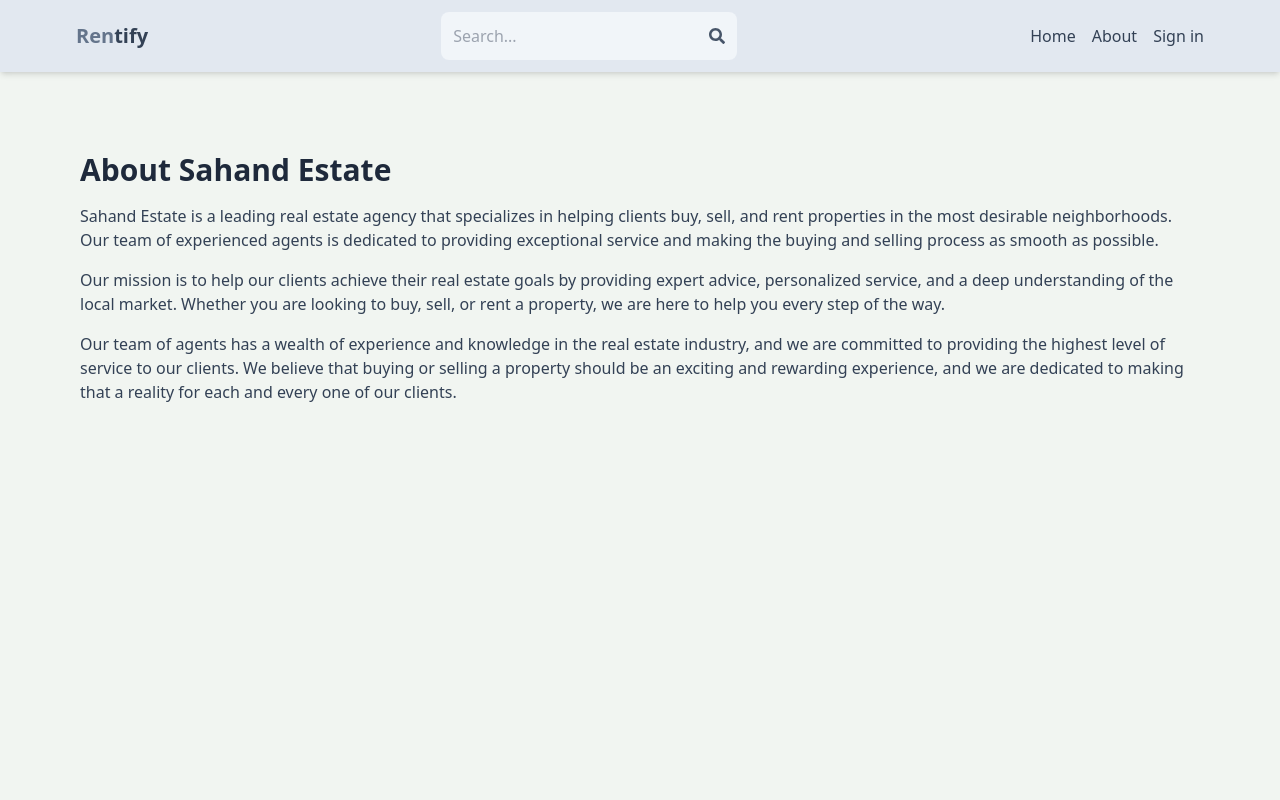
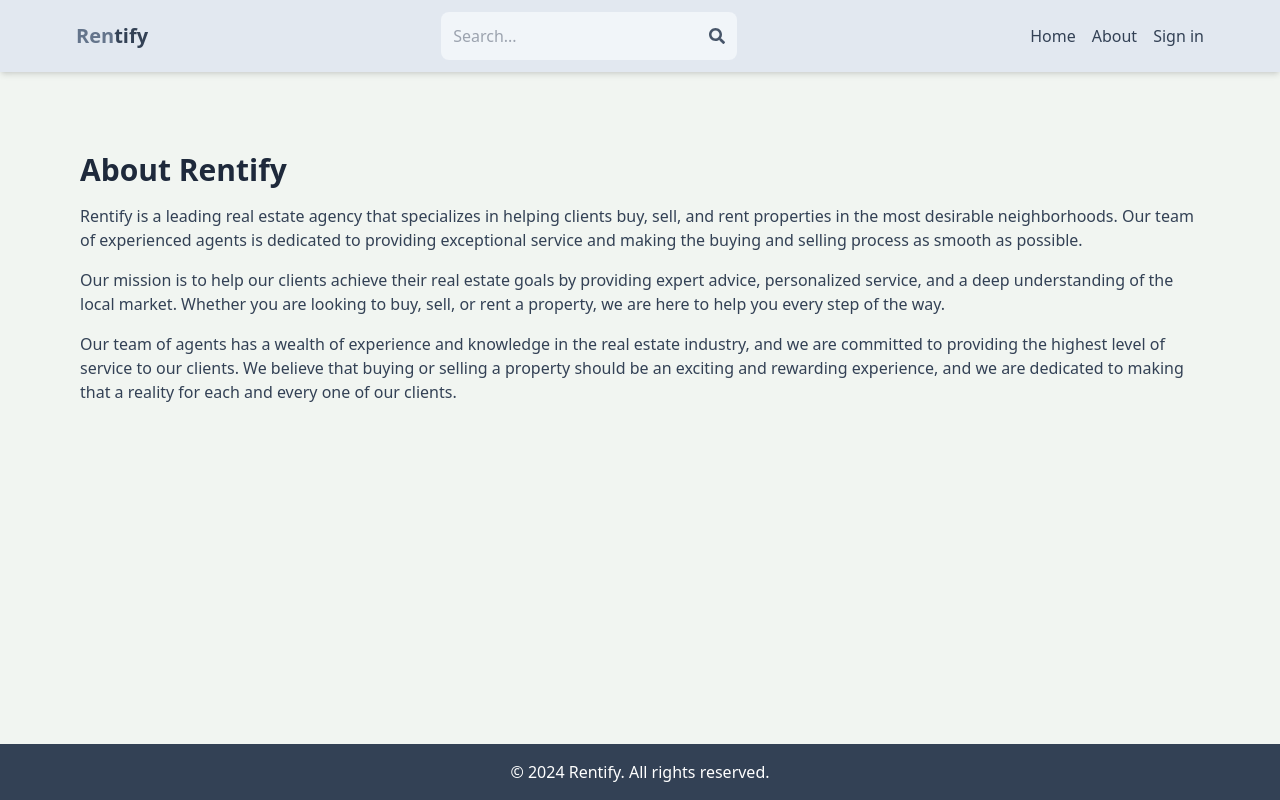
Before and after one commit to Sumitkumar9075/mern-estate, a React (Vite) app in the folder client/: page /about in a window 1280 px wide. Built offline with nearby package versions, Linux system fonts and the light colour scheme; no server answers.

Commit message:
Completed Footer

```diff
--- a/client/src/App.jsx
+++ b/client/src/App.jsx
@@ -1,41 +1,40 @@
-import { BrowserRouter ,Route ,Routes } from "react-router-dom"
-import Home from "./pages/Home"
-import SignIn from "./pages/SignIn"
-import SignUp from "./pages/SignUp"
-import About from "./pages/About"
-import Profile from "./pages/Profile"
-import Header from "./components/Header"
-import PrivateRoute from "./components/PrivateRoute"
-import CreateListing from "./pages/CreateListing"
-import UpdateListing from "./pages/UpdateListing"
-import Listing from "./pages/Listing"
-import Search from "./pages/Search"
+import { BrowserRouter, Route, Routes } from "react-router-dom";
+import Home from "./pages/Home";
+import SignIn from "./pages/SignIn";
+import SignUp from "./pages/SignUp";
+import About from "./pages/About";
+import Profile from "./pages/Profile";
+import Header from "./components/Header";
+import PrivateRoute from "./components/PrivateRoute";
+import CreateListing from "./pages/CreateListing";
+import UpdateListing from "./pages/UpdateListing";
+import Listing from "./pages/Listing";
+import Search from "./pages/Search";
+import Footer from "./components/Footer";
+import './index.css';  // Import the Tailwind CSS file
 
 export default function App() {
   return (
-  <BrowserRouter>
-  <Header/>
-  <Routes>
-    <Route path="/" element = {<Home/>}></Route>
-    <Route path="/sign-in" element = {<SignIn/>}></Route>
-    <Route path="/sign-up" element = {<SignUp/>}></Route>
-    <Route path="/about" element = {<About/>}></Route>
-    <Route path="/search" element = {<Search/>}></Route>
-
-
-    <Route path="/listing/:listingId" element = {<Listing/>}></Route>
-
-    <Route  element = {<PrivateRoute/>}>
-    <Route path="/profile" element = {<Profile/>}></Route>
-    <Route path="/create-listing" element = {<CreateListing/>}></Route>
-    <Route path="/update-listing/:listingId" element = {<UpdateListing/>}></Route>
-
-
-    </Route>
-
-
-
-  </Routes>
-  </BrowserRouter>
-  )
+    <BrowserRouter>
+      <div className="flex flex-col min-h-screen">
+        <Header />
+        <main className="flex-grow">
+          <Routes>
+            <Route path="/" element={<Home />} />
+            <Route path="/sign-in" element={<SignIn />} />
+            <Route path="/sign-up" element={<SignUp />} />
+            <Route path="/about" element={<About />} />
+            <Route path="/search" element={<Search />} />
+            <Route path="/listing/:listingId" element={<Listing />} />
+            <Route element={<PrivateRoute />}>
+              <Route path="/profile" element={<Profile />} />
+              <Route path="/create-listing" element={<CreateListing />} />
+              <Route path="/update-listing/:listingId" element={<UpdateListing />} />
+            </Route>
+          </Routes>
+        </main>
+        <Footer />
+      </div>
+    </BrowserRouter>
+  );
 }
--- /dev/null
+++ b/client/src/components/Footer.jsx
@@ -0,0 +1,13 @@
+// src/components/Footer.jsx
+
+import React from 'react';
+
+const Footer = () => {
+  return (
+    <footer className="bg-slate-700 text-white text-center p-4 w-full  bottom-0">
+      <p>&copy; 2024 Rentify. All rights reserved.</p>
+    </footer>
+  );
+};
+
+export default Footer;
--- a/client/src/pages/About.jsx
+++ b/client/src/pages/About.jsx
@@ -3,8 +3,8 @@ import React from 'react'
 export default function About() {
   return (
     <div className='py-20 px-4 max-w-6xl mx-auto'>
-      <h1 className='text-3xl font-bold mb-4 text-slate-800'>About Sahand Estate</h1>
-      <p className='mb-4 text-slate-700'>Sahand Estate is a leading real estate agency that specializes in helping clients buy, sell, and rent properties in the most desirable neighborhoods. Our team of experienced agents is dedicated to providing exceptional service and making the buying and selling process as smooth as possible.</p>
+      <h1 className='text-3xl font-bold mb-4 text-slate-800'>About Rentify</h1>
+      <p className='mb-4 text-slate-700'>Rentify is a leading real estate agency that specializes in helping clients buy, sell, and rent properties in the most desirable neighborhoods. Our team of experienced agents is dedicated to providing exceptional service and making the buying and selling process as smooth as possible.</p>
       <p className='mb-4 text-slate-700'>
       Our mission is to help our clients achieve their real estate goals by providing expert advice, personalized service, and a deep understanding of the local market. Whether you are looking to buy, sell, or rent a property, we are here to help you every step of the way.
       </p>
```
